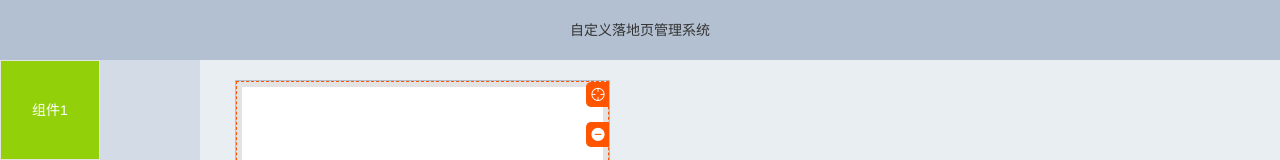
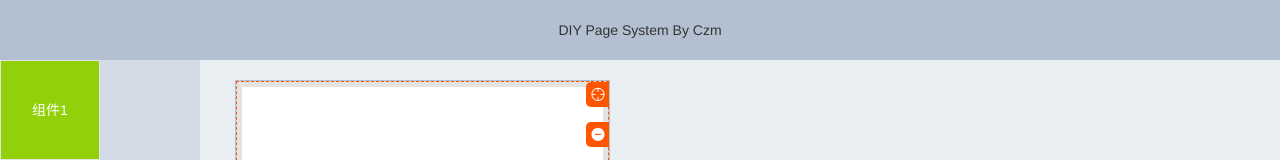
Before and after one commit to wsxc451/diypage, a Vue app: page / in a window 1280 px wide. Shown: the top 160 px of the page. Built offline with nearby package versions, Linux system fonts and the light colour scheme.

Commit message:
新增一些演示图片

```diff
--- a/src/App.vue
+++ b/src/App.vue
@@ -1,7 +1,7 @@
 <template>
   <div id="app">
     <el-container>
-      <el-header>自定义落地页管理系统</el-header>
+      <el-header>DIY Page System By Czm</el-header>
       <el-container ref="mainBody">
         <el-aside width="200px">
           <CompsWrap @mouseUp="mouseUp" :wrapEle="wrapEle"></CompsWrap>
```
Also changed, not shown: 2 other files (tests, documents, lock files or other folders).
